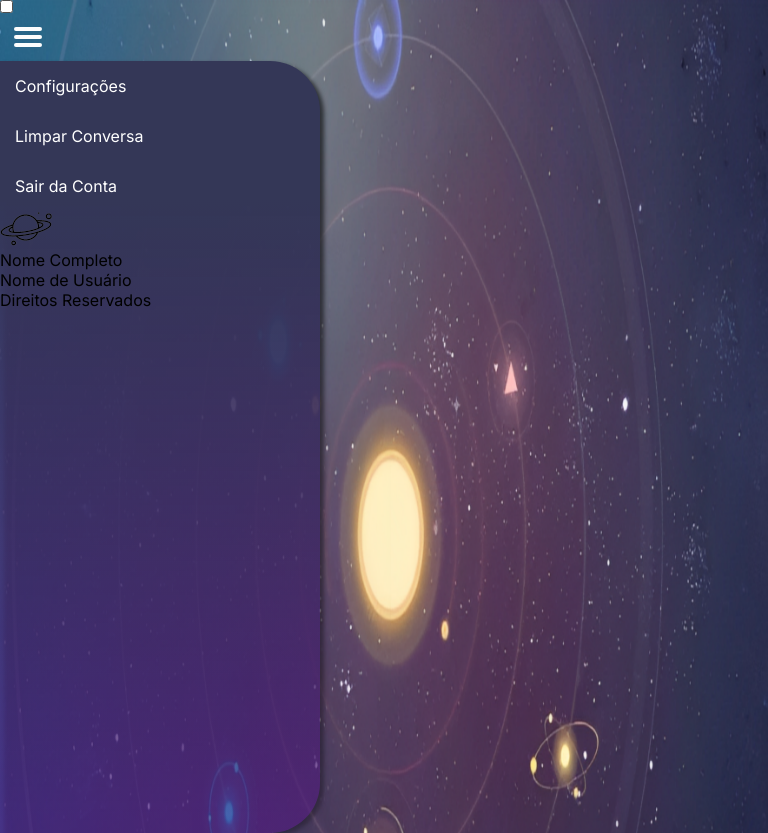
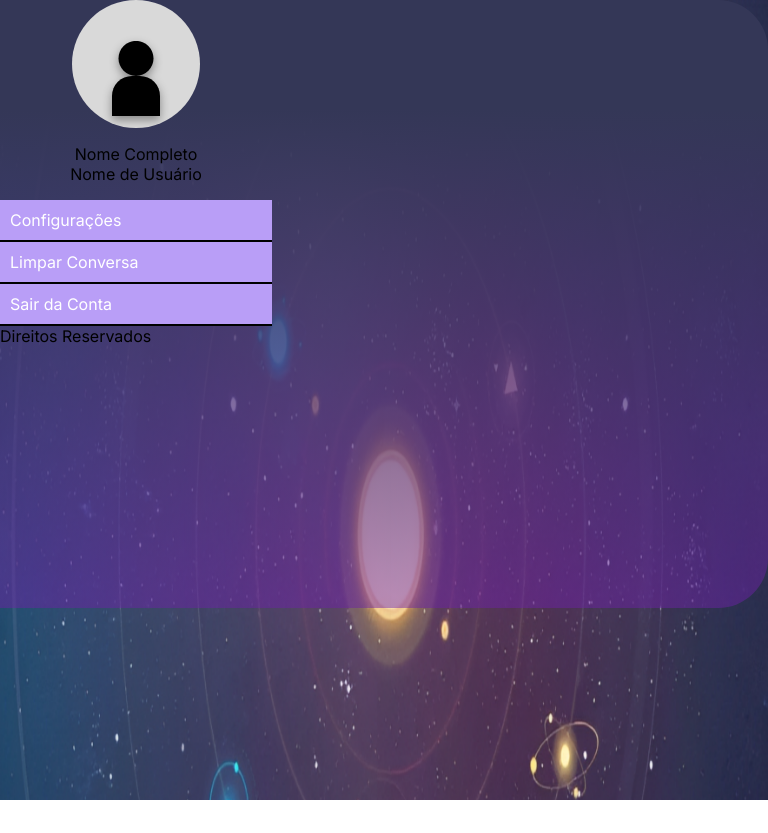
Before and after one commit to BiaAS2/Elysium_Project, a plain HTML site: page HTML/screenMain.html in a window 768 px wide. After the commit the page ends 800 px from the top, so only its background shows below. Drawn offline with nearby package versions, Linux system fonts and the light colour scheme.

Commit message:
new update

```diff
--- a/CSS/styleMain.css
+++ b/CSS/styleMain.css
@@ -1,25 +1,13 @@
+@charset "UTF-8";
+
 *{
     padding: 0%;
     margin: 0%;
     box-sizing: border-box;
 }
 
-/*Imagem para celulares*/
-@media (max-width: 928px){
-    body{
-        display: flex;
-        background-image: url(../image/inicial-principal.png);
-        background-repeat: no-repeat;
-        overflow: auto;
-        background-position: top;
-        background-size: cover;
-        font-family: 'Inter', sans-serif;
-    }
-
-}
-
 /*Imagem para tablets*/
-@media (min-width: 768px) and (max-width: 1280px){
+@media screen and (min-width: 768px){
     body{
         display: inline;
         background: url(../image/inicial_tablet.png);
@@ -29,10 +17,22 @@
         background-size: cover;
         font-family: 'Inter', sans-serif;
     }
+
+    #clickButton{
+        display: none
+    }
+
+    menu{
+        display: block;
+    }
+
+    menu li{
+        display: block;
+    }
 }
 
 /*Imagem para computadores*/
-@media (min-width: 1170px) and (max-width: 2048px){
+@media screen and (min-width: 1170px){
     body{
         background: url(../image/inicial_pc.png);
         background-repeat: no-repeat;
@@ -43,103 +43,6 @@
     }
 }
 
-ul{
-    list-style: none;
-}
-
-/*Menu Responsivo*/
-@media (min-width: 928px) {
-    .menu-content {
-    max-width: 800px;
-    width: 100%;
-    margin: 0 auto;
-    }
-
-    .list-menu {
-        display: flex;
-        justify-content: space-between;
-        width: 100%;
-        background: #fff;
-        box-shadow: 2px 9px 49px -17px rgba(0, 0, 0, 0.3);
-    }
-
-    .item-menu{
-        flex: auto;
-        background: #545bc4;
-    }
-
-    .item-menu .link-menu {
-        display: flex;
-        padding: 15px;
-        color: #555;
-        transition: .4s;
-        cursor: pointer;
-        text-align: center
-    }
-
-    .item-menu .link-menu:hover{
-    background: #545bc4;
-    color: #fff;
-    }
-
-    .navegacao-mobile {
-        display: none;
-    }
-}
-
-.navegacao-mobile{
-    padding: 10px;
-    width: 20rem;
-    cursor: pointer;
-}
-
-.linha-menu{
-    width: 28px;
-    height: 4px;
-    border-radius: 5px;
-    background: #fdfdfd;
-    margin: 4px;
-    display: flex;
-}
-
-.input-menu{
-    display: flex;
-}
-
-.list-menu {
-    width: 100%;
-    text-align: left;
-    display: flex;
-    flex-direction: column;
-    transition: all 1s;
-}
-
-.link-menu{
-    text-decoration: none;
-    color: rgb(255, 255, 255);
-}
-
-.item-menu .link-menu{
-    padding: 15px;
-    color: #ffffff;
-    display: block;
-    transition: 0.4s;
-    cursor: pointer;
-}
-
-.input-menu:checked~ .retangulo-roxo{
-    right: 0%;
-}
-
-.retangulo-roxo{
-    background: linear-gradient(180.01deg, #343757 17.92%, rgba(108, 33, 166, 0.484375) 98.23%);
-    padding-bottom: 32.7rem;
-    width: 20rem;
-    border-bottom-right-radius: 50px;
-    filter: drop-shadow(4px 3px 2px #00000096);
-    border-top-right-radius: 50px;
-    border-bottom-right-radius: 50px;
-}
 /*
 .Ellipse{
     display: flex;
--- /dev/null
+++ b/CSS/styleResponsive.css
@@ -0,0 +1,123 @@
+@charset "UTF-8";
+
+/* Typical Divece Breakpoints
+------------------------------
+Telas pequenas: até 600px
+Celular: de 600 até 768px
+Tablet: 768px até 992px
+Desktop: 992px até 1200px
+Telas Grandes: acima de 1200px
+*/
+
+/*Imagem para celulares*/
+@media (max-width: 768px){
+    body{
+        display: flex;
+        background-image: url(../image/inicial_celular.png);
+        background-repeat: no-repeat;
+        overflow: auto;
+        background-position: top;
+        background-size: cover;
+        font-family: 'Inter', sans-serif;
+    }
+
+    *{
+        padding: 0%;
+        margin: 0%;
+        box-sizing: border-box;
+    }
+
+    header{
+        background: linear-gradient(180.01deg, #343757 17.92%, rgba(108, 33, 166, 0.484375) 98.23%);
+        border-top-right-radius: 50px;
+        border-bottom-right-radius: 50px;
+    }
+
+    #clickButton{
+        background: none;
+        color: white;
+        display: flex;
+        text-align: left;
+        padding: 0.5rem;
+        cursor: pointer;
+    }
+
+    menu{
+        display: none;
+        height: 38rem;
+        width: 17rem;
+    }
+
+    menu ul{
+        list-style-type: none;
+    }
+
+    menu a{
+        display: block;
+        padding: 10px;
+        text-decoration: none;
+        background-color: rgb(185, 158, 247);
+        color: white;
+        border-bottom: 2px solid rgb(0, 0, 0);
+    }
+
+    menu a:hover{
+        background-color: rgb(128, 106, 179);
+    }
+
+    .circulo{
+        display: flex;
+        width: 8rem;
+        height: 8rem;
+        bottom: 8rem;
+        background: #D9D9D9;
+        clip-path: circle();
+        justify-content: center;
+        align-items: center;
+        margin-left: 4.5rem;
+    }
+
+    .cabeca_boneco{
+        display: flex;
+        width: 3rem;
+        height: 2.188rem;
+        background: #000000;
+        clip-path: circle();
+    }
+
+    .corpo_boneco{
+        display: flex;
+        width: 3rem;
+        height: 2.5rem;
+        background: #000000;
+        border-radius: 1.25rem 1.25rem 0rem 0rem;
+        align-self: center;
+    }
+
+    /*Posição do Boneco(cabeça e corpo juntos)*/
+    #boneco{
+        display: inline-block;
+        margin-top: 1.8rem;
+        align-items: center;
+        filter: drop-shadow(0px 4px 5px rgba(0, 0, 0, 0.38));
+    }
+
+    .satur{
+        display: flex;
+        width: 50px;
+        height: 35px;
+        transform: rotate(-18.23deg);
+        border: solid;
+    }
+
+    #nome{
+        display: flex;
+        flex-direction: column;
+        align-items: center;
+        padding: 1rem;
+    }
+
+    #nome p{
+        display: flex;
+    }
+}
--- a/HTML/screenMain.html
+++ b/HTML/screenMain.html
@@ -7,48 +7,22 @@
     <link rel="preconnect" href="https://fonts.googleapis.com">
     <link rel="preconnect" href="https://fonts.gstatic.com" crossorigin>
     <link href="https://fonts.googleapis.com/css2?family=Inter&display=swap" rel="stylesheet">
+    <link rel="shortcut icon" href="../image/favicon.ico" type="image/x-icon">
+    <link href="https://fonts.googleapis.com/css2?family=Material+Symbols+Outlined" rel="stylesheet" />
+    <link rel="stylesheet" href="../CSS/styleResponsive.css">
     <link rel="stylesheet" href="../CSS/styleMain.css">
-    <link rel="shortcut icon" href="../image/favicon.ico" type="image/x-icon">
-    <link rel="stylesheet" href="https://cdnjs.cloudflare.com/ajax/libs/font-awesome/4.7.0/css/font-awesome.min.css"/>
+
     <title>Bem Vindo ao Elysium</title>
 </head>
 
-<body>
-    <main>
-        <div class="container-lateral">
-            <div class="menu-content">
-                <label class="open-menu" for="open-menu">
-                    <input class="input-menu" id="open-menu" type="checkbox" name="menu-open">
-                    <div class="navegacao-mobile">
-                        <span class="linha-menu"></span>
-                        <span class="linha-menu"></span>
-                        <span class="linha-menu"></span>
-                    </div>
-                </label>
-            </div>
-        </div>
-
-        <div class="retangulo-roxo">
-            <ul class="list-menu">
-                <li class="item-menu">
-                    <a class="link-menu" href="#">Configurações</a>
-                </li>
-                <li class="item-menu">
-                    <a class="link-menu" href="#">Limpar Conversa</a>
-                </li>
-                <li class="item-menu">
-                    <a class="link-menu" href="#">Sair da Conta</a>
-                </li>
-            </ul>
-
-            <div id="perfil">
-                <div class="Ellipse">
-                    <div id="boneco">
-                        <div class="cabeça_boneco"></div>
-                        <div class="corpo_boneco"></div>
-                    </div>
-
-                    <img src="../image/saturno_P.png" alt="saturno pequeno" class="saturno">
+<body onresize="mudouTamanho()">
+    <header>
+        <span id="clickButton" class="material-symbols-outlined" onclick="clickMenu()">menu</span>
+        <menu id="itens">
+            <div class="circulo">
+                <div id="boneco">
+                    <div class="cabeca_boneco"></div>
+                    <div class="corpo_boneco"></div>
                 </div>
             </div>
 
@@ -57,11 +31,19 @@
                 <p>Nome de Usuário</p>
             </div>
 
+            <ul>
+                <li><a href="#">Configurações</a></li>
+                <li><a href="#">Limpar Conversa</a></li>
+                <li><a href="#">Sair da Conta</a></li>
+            </ul>
+
             <footer>
                 <p>Direitos Reservados</p>
             </footer>
-        </div>
+        </menu>
+    </header>
 
+    <main>
         <div id="barra_mensagem">
             <div class="retângulo"></div>
 
@@ -77,10 +59,28 @@
                 <div class="triangulo_roxo"></div>
             </div>
         </div>
+    </main>
 
-        <script src="https://kit.fontawesome.com/af562a2a63.js" crossorigin="anonymous">
-        </script>
+    <script>
+        /*Menu responsivo de acordo com a tela*/
+        function mudouTamanho(){
+            if(window.innerWidth >= 768){
+                itens.style.display = 'block'
+            }
+            else{
+                itens.style.display = 'none'
+            }
+        }
 
-    </main>
+        /*Abrir e fechar o Menu*/
+        function clickMenu(){
+            if(itens.style.display == 'block'){
+                itens.style.display = 'none'
+            }
+            else{
+                itens.style.display = 'block'
+            }
+        }
+    </script>
 </body>
 </html>
```
